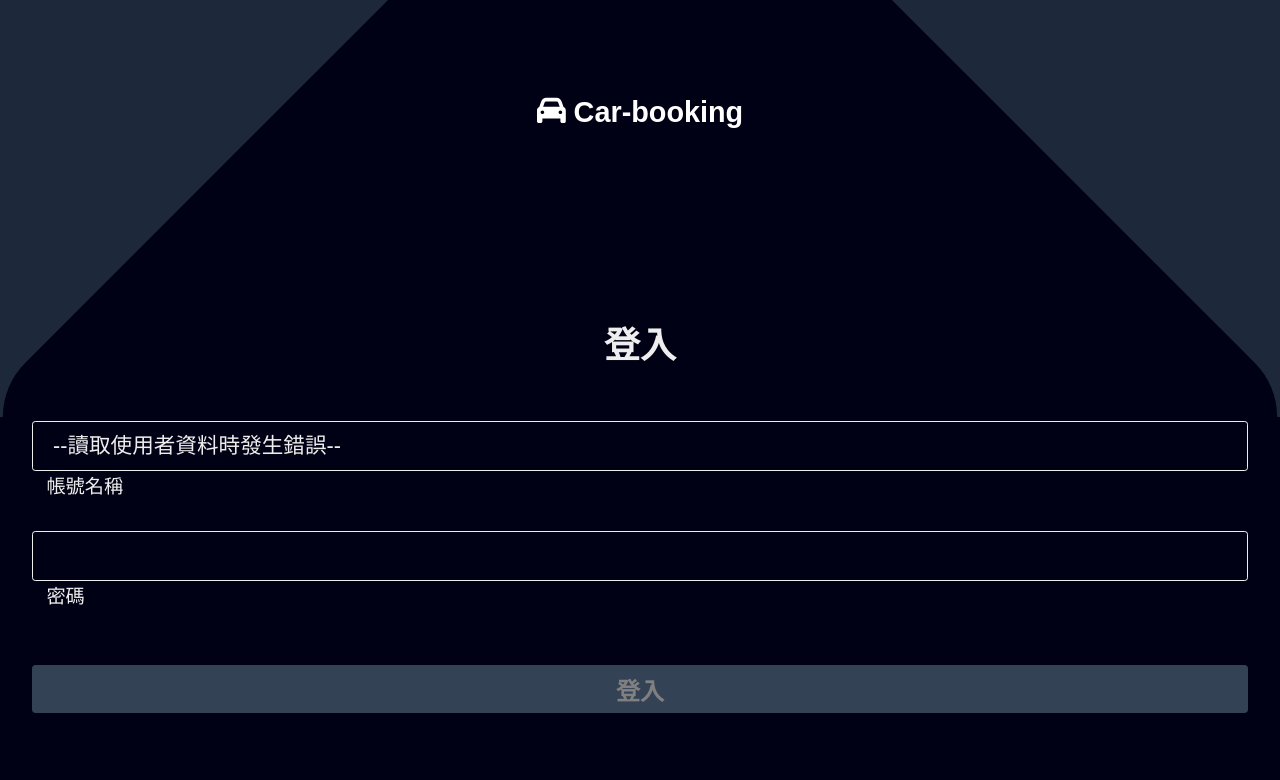
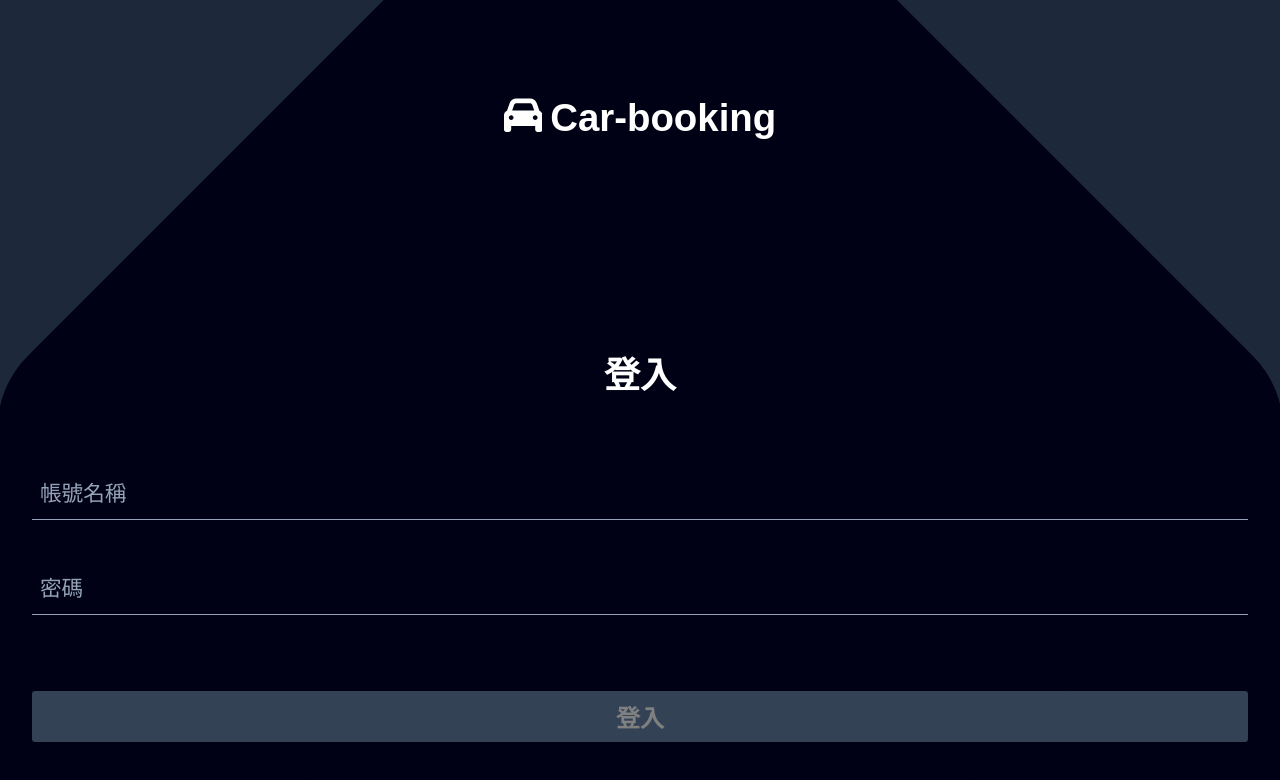
Before and after one commit to Haohan11/car-booking-react, a React (Create React App) app: page / in a window 1280 px wide. Shown: the top 780 px of the page. Built offline with nearby package versions, Linux system fonts and the light colour scheme; no server answers.

Commit message:
add animation to input field

```diff
--- a/public/style.css
+++ b/public/style.css
@@ -6,7 +6,6 @@
 
 :root {
     --login-page-font-size: 3vh;
-    --field-gap: 3vh;
     --header-height: 48vh;
 }
 
@@ -22,21 +21,21 @@ header {
     position: relative;
 
     text-align: center;
-    font-size: calc(var(--login-page-font-size) * 1.2);
+    font-size: calc(var(--login-page-font-size) * 1.6);
     font-weight: bold;
     font-family: sans-serif;
 
     color: white;
 
-    animation: fade-in 1s,
-               landing 1s ease-out forwards;
+    animation: fade-in .8s,
+               landing .8s ease-out forwards;
 
     z-index: 2;
 }
 
 #car-icon {
-    width: calc(var(--login-page-font-size) * 1.2);
-    height: calc(var(--login-page-font-size) * 1.2);
+    width: calc(var(--login-page-font-size) * 1.6);
+    height: calc(var(--login-page-font-size) * 1.6);
     margin-right: 1vh;
     fill: white;
     vertical-align: text-top;
@@ -46,22 +45,22 @@ header {
     position: relative;
     top: -9.6vh;
     align-self: center;
-    margin: calc(var(--field-gap) * -1);
+    margin: -0.6vh;
     background-color: transparent;
 }
 
 form::before {
     content: '';
     position: absolute;
-    top: calc(52.25vw * -1.414 * 0.5);
-    left: calc(50vw - calc(52.25vw / 1.414));
-    width: calc(104.5vw / 1.414);
-    height: calc(104.5vw / 1.414);
+    top: calc(53.5vw * -1.414 * 0.5);
+    left: calc(50vw - calc(53.5vw / 1.414));
+    width: calc(107vw / 1.414);
+    height: calc(107vw / 1.414);
 
     transform: rotate(45deg);
 
     background: hsla(237, 100%, 4%, 1);
-    border-radius: 6vw;
+    border-radius: 8vw;
 
     z-index: -1;
 }
@@ -77,24 +76,50 @@ form {
     font-size: var(--login-page-font-size);
 
     background-color: hsla(237, 100%, 4%, 1);
-    color: #eee;
+    color: white;
 
-    animation: rise-up ease-out 1.2s forwards;
+    animation: rise-up ease-out 1s forwards,
+               fade-in 1s;
 
     z-index: 1;
 }
 
 form .field {
-    margin-bottom: var(--field-gap);
+    margin-bottom: 1vh;
 }
 
 form .field label {
+    position: relative;
     display: block;
-    margin: 0 auto 1vh 1.8vh;
+    top: -5.6vh;
+    left: 1vh;
+    height: calc(var(--login-page-font-size) * 1.5);
+    color: hsla(215, 20%, 65%, 1);
+    font-size: calc(var(--login-page-font-size) * 0.9);
+    pointer-events: none;
+
+    transition: ease-out .3s,
+                color 0s;
+}
+
+form .field input:valid + label,
+form .field select:valid + label,
+form .field input:focus + label,
+form .field select:focus + label {
+    left: 0;
+    top: -9vh;
+    color: white;
     font-size: calc(var(--login-page-font-size) * 0.8);
 }
 
-form .field input, form .field select{
+form .field input:valid,
+form .field select:valid,
+form .field input:focus,
+form .field select:focus {
+    border-bottom: .2vh solid white;
+}
+
+form .field input, form .field select {
     appearance: none;
     outline: none;
 
@@ -102,19 +127,24 @@ form .field input, form .field select{
     padding: 1.5vh;
 
     text-indent: 1vh;
-    line-height: var(--login-page-font-size);
     font-size: calc(var(--login-page-font-size) * 0.9);
 
     background-color: transparent;
-    color: #eee;
-    border: .2vh solid #eee;
+    color: white;
+    border: none;
+    border-bottom: .2vh solid hsla(215, 20%, 65%, 1);
 
-    border-radius: 0.4vh;
+    transition: color .3s;
+}
+
+form .field select:not(:focus):not(:valid) {
+    color: transparent;
 }
 
 form .error-message {
     align-self: center;
     color: red;
+    margin-bottom: 4vh;
 }
 
 form button {
@@ -124,7 +154,8 @@ form button {
     box-shadow: none;
 
     width: 100%;
-    height: calc(var(--login-page-font-size) * 2);
+
+    height: calc(var(--login-page-font-size) * 2.1);
     font-size: var(--login-page-font-size);
     font-weight: bold;
 
@@ -136,7 +167,6 @@ form button {
 form button:disabled {
     background-color: hsla(215, 25%, 27%, 1);
     color: grey;
-    border: .2vh solid hsla(215, 25%, 27%, 1);
 }
 
 @keyframes fade-in {
```
